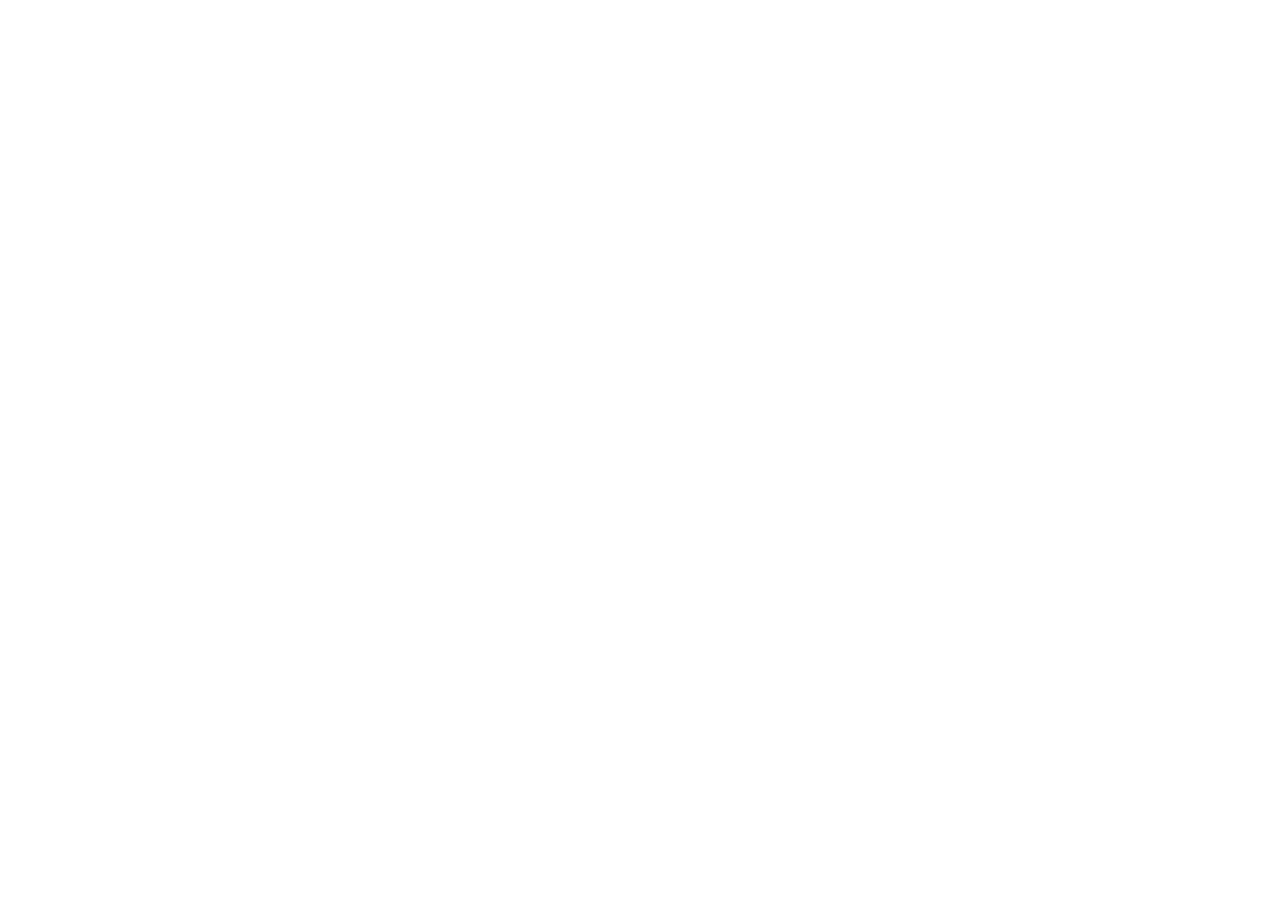
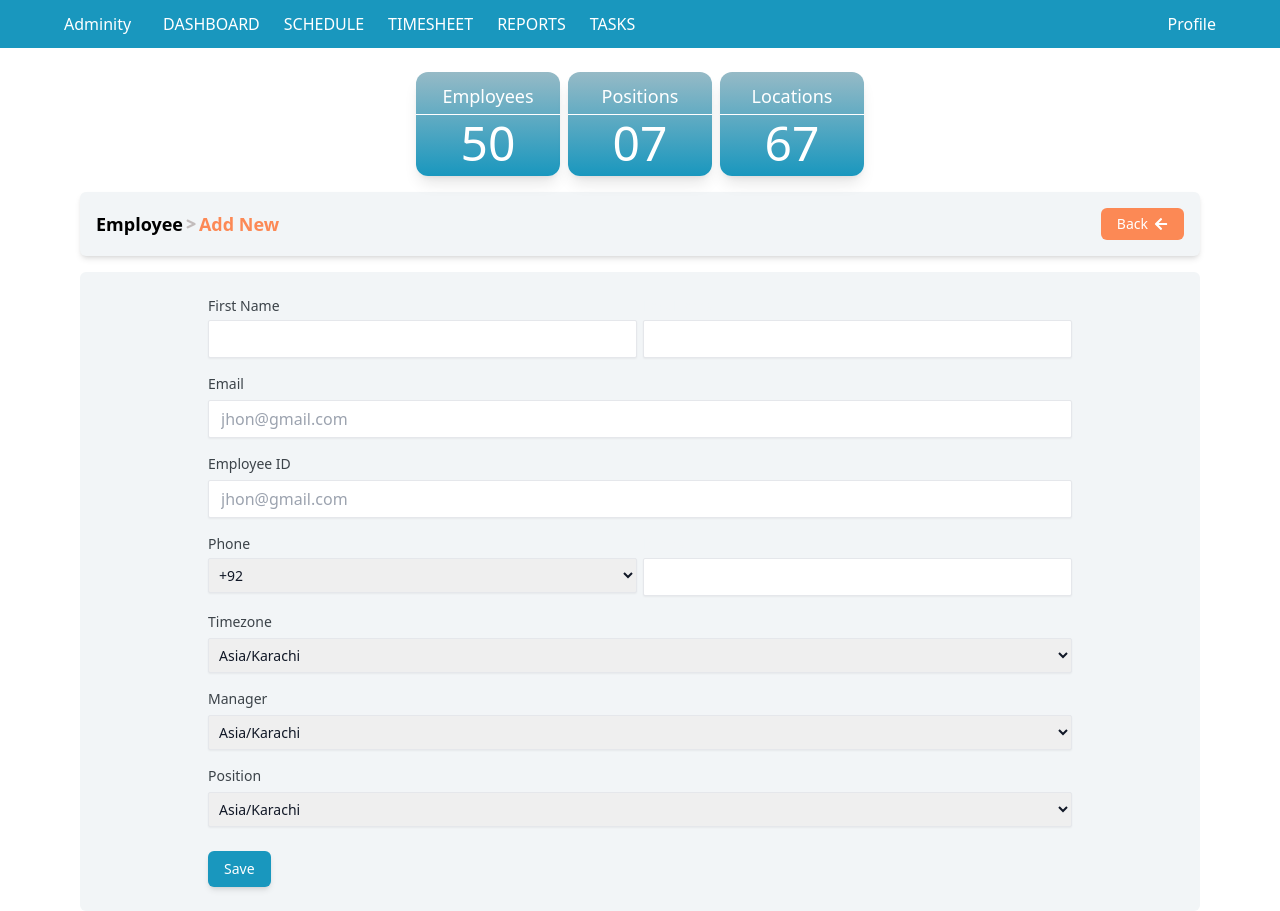
Before and after one commit to maria-anwar/adminity, a React (Create React App) app: page /employees/create in a window 1280 px wide. Before the commit this address had no page. Before the commit the page ends 800 px from the top, so only its background shows below. Built offline with nearby package versions, Linux system fonts and the light colour scheme.

Commit message:
Add employee form done

```diff
--- a/src/components/AddNew.js
+++ b/src/components/AddNew.js
@@ -3,24 +3,21 @@ import { Link } from "react-router-dom";
 import { FaGreaterThan } from 'react-icons/fa';
 import { FaArrowLeft } from 'react-icons/fa';
 //import arrowleft from "../assets/images/arrowleft.png";
-
 //import { FontAwesomeIcon } from "@fortawesome/react-fontawesome";arrowleft
 //import { faGreaterThan } from "@fortawesome/free-solid-svg-icons";
-const AddNew = () => {
+const AddNew = (props) => {
   return (
     <>
-
       <section className="pt-2 xs:pt-3 sm:pt-4">
         <div className=" w-full px-4  py-2 sm:py-3 lg:py-4 flex justify-between items-center  bg-[#F2F5F7] rounded-md shadow-md">
           <div className=" text-black  flex justify-center items-center gap-0.5 text-sm  xs:text-base sm:text-lg lg:font-semibold font-bold xs:font-medium ">
-           <div className="xxs:hidden xs:block">Employee</div>
+           <div className="xxs:hidden xs:block">{props.title}</div>
            <FaGreaterThan className="xxs:hidden xs:block text-[#C2BCBC] text-xs"/>
            <span className="text-[#FC8955]">Add New</span>
           </div>
-
           <div className="flex gap-1.5 items-center bg-[#FC8955] px-2 xs:px-3 sm:px-4 xs:py-1.5 md:py-1.5 rounded-md ">
             <Link
-              to='/'
+              to={props.url}
               className="text-white h-full flex justify-center items-center text xs:text-xs sm:text-sm xl:text-sm xs:font-medium"
             >
               Back
@@ -28,7 +25,6 @@ const AddNew = () => {
             <FaArrowLeft
               className="text-white text-xs sm:text-sm font-medium "
             />
-
           </div>
         </div>
 
--- a/src/components/data-tables/EmployeeTable.js
+++ b/src/components/data-tables/EmployeeTable.js
@@ -114,7 +114,7 @@ const EmployeeTable = () => {
         title={"Employees"}
         count={"50"}
         addbtn={"Add Employee"}
-        url={"/employee/create"}
+        url={"/employees/create"}
       />
       <section className="pt-3 md:pt-4">
         <div className="relative overflow-x-auto shadow-md xxs:rounded-lg">
--- a/src/components/data-tables/LocationTable.js
+++ b/src/components/data-tables/LocationTable.js
@@ -111,7 +111,7 @@ const LocationTable = ()=>{
         title={"Locations"}
         count={"12"}
         addbtn={"Add Location"}
-        url={"/location/create"}
+        url={"/locations/create"}
       />
       <section className="pt-3 md:pt-4">
         <div className="relative overflow-x-auto shadow-md xxs:rounded-lg">
--- a/src/components/data-tables/PositionTable.js
+++ b/src/components/data-tables/PositionTable.js
@@ -109,7 +109,7 @@ const PositionTable = () => {
           title={"Positions"}
           count={"47"}
           addbtn={"Add Position"}
-          url={"/position/create"}
+          url={"/positions/create"}
         />
         <section className="pt-3 md:pt-4">
           <div className="relative overflow-x-auto shadow-md xxs:rounded-lg">
--- a/src/components/inputfields/DropdownField.js
+++ b/src/components/inputfields/DropdownField.js
@@ -3,18 +3,27 @@ import React from "react";
 const DropdownField = (props)=>{
     return(
         <>
-            <div className="col-lg-12 col-md-12 col-sm-12 pb-3">
-                <label className="pb-1 mylabel">{props.title}</label>
-                <select
-                      class="form-select"
-                      aria-label="Default select example"
+            <div className="flex flex-col gap-1 lg:gap-1.5 w-full">
+                  <label
+                    htmlFor="email"
+                    className="text-[#3C4349] text-sm  font-Inter font-medium"
+                  >
+                    {props.title}
+                  </label>
+                  <select
+                      id={props.id}
+                      name={props.name}
+                      value={props.value}
+                      onChange={props.onChange}
+                      className="w-full selection:block p-1.5 text-sm text-gray-900 border rounded-sm shadow-sm focus:ring-blue-500 focus:border-blue-500 dark:bg-gray-700 dark:border-gray-600 dark:placeholder-gray-400 dark:text-white dark:focus:ring-blue-500 dark:focus:border-blue-500"
                     >
-                      <option selected>+92</option>
-                      <option value="1">One</option>
-                      <option value="2">Two</option>
-                      <option value="3">Three</option>
+                      <option selected>Asia/Karachi</option>
+                      <option value="US">UK/London</option>
+                      <option value="CA">US</option>
+                      <option value="FR">UK/London</option>
+                      <option value="DE">UK/London</option>
                     </select>
-              </div>
+                </div>
         </>
     );
 };
--- a/src/components/inputfields/EmailField.js
+++ b/src/components/inputfields/EmailField.js
@@ -1,18 +1,25 @@
 import React from "react";
-import "../css/inputfield.css";
-const   EmailField = ()=>{
+
+const EmailField = (props)=>{
     return(
         <>
-         <div className="col-lg-12 col-md-12 col-sm-12 pb-3">
-                <label className="pb-1 mylabel">Email</label>
-                <input
-                  type="email"
-                  id="name"
-                  name="fname"
-                  placeholder="name@gmail.com"
-                  className="form-control"
-                />
-              </div>
+        <div className="flex flex-col gap-1 lg:gap-1.5 w-full">
+                  <label
+                    htmlFor="email"
+                    className="text-[#3C4349] text-sm  font-Inter font-medium"
+                  >
+                    Email
+                  </label>
+                  <input
+                    className="border  text-gray-700 rounded-sm shadow-sm py-1 lg:py-1.5 px-3 focus:outline-none focus:border-blue-500"
+                    type="email"
+                    name="email"
+                    id="email"
+                    value={props.emailValue}
+                    onChange={props.onChange}
+                    placeholder="jhon@gmail.com"
+                  />
+                </div>
         </>
     );
 };
--- a/src/components/inputfields/NameField.js
+++ b/src/components/inputfields/NameField.js
@@ -1,34 +1,63 @@
 import React from "react";
-import "../css/inputfield.css";
-const   NameField = ()=>{
+
+const   NameField = (props)=>{
     return(
         <>
-            <div className="col-lg-12 col-md-12 col-sm-12 pb-3">
-                <label className="pb-1 mylabel">Name</label>
-                <div className="row">
-                  <div className="col-lg-6 col-md-6 col-sm-6">
+
+            <div className="flex flex-col sm:flex-row gap-1 lg:gap-1.5 w-full">
+              <div className=" sm:w-1/2 flex flex-col gap-1">
+              <label
+                htmlForfor="fname"
+                className="text-[#3C4349] text-sm sm:text-medium font-Inter font-medium"
+              >
+                First Name
+              </label>
               <input
+                  className={`border text-gray-700 rounded-sm shadow-sm py-1 lg:py-1.5 px-3 focus:outline-none focus:border-blue-500 ${props.fnameErrors && "border-red-500 focus:border-red-500"}`}
                   type="text"
-                      id="name"
+                  id="fname"
                   name="fname"
-                      placeholder="First Name"
-                      className="form-control"
+                  value={props.fnamevalue}
+                  onChange={props.onChange}
+                  placeholder="first name"
                 />
+                {props.fnameErrors && (
+                        <div
+                          id="fname"
+                          className="text-red-500"
+                        >
+                          {props.fnameErrors}
                         </div>
-                  <div className="col-lg-6 col-md-6 col-sm-6">
+                      )}
+              </div>
+
+              <div className=" sm:w-1/2 flex flex-col gap-1">
+              <label
+                htmlForfor="fname"
+                className="sm:text-[#F2F5F7] text-[#3C4349] text-sm sm:text-medium font-Inter font-medium"
+              >
+                Last Name
+              </label>
                 <input
+                  className={`border text-gray-700 rounded-sm shadow-sm py-1 lg:py-1.5 px-3 focus:outline-none focus:border-blue-500 ${props.lnameErrors && "border-red-500 focus:border-red-500"}`}
                   type="text"
                   id="lname"
                   name="lname"
-                      placeholder="Last Name"
-                      className="form-control"
+                  value={props.lnamevalue}
+                  onChange={props.onChange}
+                  placeholder="last name"
                 />
+                {props.lnameErrors && (
+                        <div
+                          id="fname"
+                          className="text-red-500"
+                        >
+                          {props.lnameErrors}
+                        </div>
+                      )}
               </div>
             </div>
-              </div>
-
-
         </>
     );
 };
-export default NameField;
+export default NameField
--- a/src/components/inputfields/PhoneField.js
+++ b/src/components/inputfields/PhoneField.js
@@ -1,31 +1,55 @@
 import React from "react";
-import "../css/inputfield.css";
-const   PhoneField = ()=>{
-    return(
+
+const PhoneField = (props) => {
+  return (
     <>
-         <div className="col-lg-12 col-md-12 col-sm-12 pb-3">
-                <label className="pb-1 mylabel">Phone</label>
-                <div className="row">
-                  <div className="col-lg-6 col-md-6 col-sm-6">
+      <div className="flex flex-col sm:flex-row gap-1 lg:gap-1.5 w-full">
+        <div className=" sm:w-1/2 flex flex-col gap-1">
+          <label
+            htmlFor="email"
+            className="text-[#3C4349] text-sm  font-Inter font-medium"
+          >
+            <span className="sm:block xxs:hidden">Phone</span>{" "}
+            <span className="sm:hidden xxs:block">Country Code</span>
+          </label>
           <select
-                      class="form-select"
-                      aria-label="Default select example"
+            id="countryCode"
+            name="countryCode"
+            value={props.codeValue}
+            onChange={props.onChange}
+            className={`w-full block p-1.5 text-sm text-gray-900 border rounded-sm shadow-sm focus:ring-blue-500 focus:border-blue-500 dark:bg-gray-700 dark:border-gray-600 dark:placeholder-gray-400 dark:text-white dark:focus:ring-blue-500 dark:focus:border-blue-500 ${props.codeErrors && "border-red-500 focus:border-red-500"}`}
           >
             <option selected>+92</option>
-                      <option value="1">+55</option>
-                      <option value="2">+44</option>
-                      <option value="3">+71</option>
+            <option value="US">+44</option>
+            <option value="CA">+51</option>
+            <option value="FR">+77</option>
+            <option value="DE">+90</option>
           </select>
         </div>
-                  <div className="col-lg-6 col-md-6 col-sm-6">
+        <div className=" sm:w-1/2 flex flex-col gap-1">
+          <label
+            htmlFor="phone"
+            className="sm:text-[#F2F5F7] text-[#3C4349] text-sm sm:text-medium font-Inter font-medium"
+          >
+            Phone
+          </label>
           <input
+            className= {`border text-gray-700 rounded-sm shadow-sm py-1 lg:py-1.5 px-3 focus:outline-none focus:border-blue-500 ${props.phoneErrors && "border-red-500 focus:border-red-500"}`}
             type="text"
-                      id="lname"
-                      name="lname"
-                      placeholder="Last Name"
-                      className="form-control"
+            id="phone"
+            name="phone"
+            value={props.value}
+            onChange={props.onChange}
+            placeholder=" "
           />
+          {props.phoneErrors && (
+                        <div
+                          id="fname"
+                          className="text-red-500"
+                        >
+                          {props.phoneErrors}
                         </div>
+                      )}
         </div>
       </div>
     </>
--- /dev/null
+++ b/src/components/inputfields/SimpleField.jsx
@@ -0,0 +1,36 @@
+import React from 'react'
+
+const SimpleField = (props) => {
+  return (
+   <>
+    <div className="flex flex-col gap-1 lg:gap-1.5 w-full">
+                  <label
+                    htmlFor="email"
+                    className="text-[#3C4349] text-sm  font-Inter font-medium"
+                  >
+                    {props.title}
+                  </label>
+                  <input
+                    className={`border text-gray-700 rounded-sm shadow-sm py-1 lg:py-1.5 px-3 focus:outline-none focus:border-blue-500 ${props.errors && "border-red-500 focus:border-red-500"}`}
+                    type={props.type}
+                    name={props.name}
+                    id={props.id}
+                    value={props.value}
+                    onChange={props.onChange}
+                    placeholder="jhon@gmail.com"
+                  />
+                  {props.errors && (
+                        <div
+                          id={props.id}
+                          className="text-red-500"
+                        >
+                          {props.errors}
+                        </div>
+                      )}
+                </div>
+
+   </>
+  )
+}
+
+export default SimpleField
--- a/src/routes.js
+++ b/src/routes.js
@@ -37,9 +37,9 @@ const AppRoutes = () => {
                         <Route path="/reports" element={<Reports />}/>
                         <Route path="/tasks" element={<Tasks />}/>
                         <Route path="/position" element={<AddPosition />}/>
-                        <Route path="/employee/create" element={<AddEmployee />}/>
-                        <Route path="/position/create" element={<AddPositionForm />}/>
-                        <Route path="/location/create" element={<AddLocation />}/>
+                        <Route path="/employees/create" element={<AddEmployee />}/>
+                        <Route path="/positions/create" element={<AddPositionForm />}/>
+                        <Route path="/locations/create" element={<AddLocation />}/>
                         <Route path="/positions" element={<PositionTable />}/>
                         <Route path="/locations" element={<LocationTable />}/>
                         <Route path="/profile" element={<UserProfile />}/>
--- a/src/views/AddEmployee.js
+++ b/src/views/AddEmployee.js
@@ -1,15 +1,67 @@
 import React from "react";
+import { useLocation } from "react-router-dom";
 import AddNew from "../components/AddNew";
-import "./css/AddForms.css";
+//import "./css/AddForms.css";
+import { Formik, Form } from "formik";
+import * as Yup from "yup"; //For Validation Schema
 import NameField from "../components/inputfields/NameField";
 import EmailField from "../components/inputfields/EmailField";
 import PhoneField from "../components/inputfields/PhoneField";
 import DropdownField from "../components/inputfields/DropdownField";
+import SimpleField from "../components/inputfields/SimpleField";
 
 const AddEmployee = () => {
+  const location = useLocation();
+  const pathname=location.pathname;
+  const newPath =  pathname.replace(/\/create$/, "");
+  console.log('path is', pathname);
+  console.log('New path is', );
+
+  const initialValues = {
+    fname: " ",
+    lname: " ",
+    email: "",
+    empId: "",
+    phone: "",
+    countryCode: "",
+    timezone: "",
+  };
+  const validationSchema = Yup.object().shape({
+    fname: Yup.string().required("First name is required"),
+    lname: Yup.string().required("Last name is required"),
+    email: Yup.string().email().required("Email is required"),
+    empId: Yup.string().required("Employee Id is required"),
+    phone: Yup.string().required("Phone number is required"),
+    countryCode: Yup.string().required("country code is required"),
+    timezone: Yup.string().required("Timezone is required"),
+    // password: Yup.string().min(8).required("Password is required"),
+  });
+
+  const onSubmit = (values) => {
+    let userData = {
+      lname: values.fname,
+      fname: values.lname,
+      email: values.email,
+      empId: values.empId,
+      phone: values.phone,
+      countryCode: values.countryCode,
+      timezone: values.timezone,
+      manager: values.manager,
+      position: values.position,
+    };
+    console.log(
+      userData.lname,
+      userData.fname,
+      userData.email,
+      userData.phone,
+      userData.countryCode,
+      userData.empId,
+      userData.timezone
+    );
+  };
+
   return (
     <>
-      <AddNew />
       {/* <section className="py-3">
         <div className="form-parent">
           <form className="addform">
@@ -25,6 +77,88 @@ const AddEmployee = () => {
           </form>
         </div>
       </section> */}
+      <section className="xxs:px-3 xs:px-5 md:px-6 lg:px-8 xl:px-12 2xl:px-20">
+        <AddNew title={'Employee'} url={newPath}/>
+        <div className="bg-[#F2F5F7] mt-2 xs:mt-3 md:mt-4 xxs:px-4 xs:px-6 md:px-12 lg:px-16 xl:px-20 2xl:px-32 py-4 md:py-5 lg:py-6 rounded-md">
+          <Formik
+            initialValues={initialValues}
+            validationSchema={validationSchema}
+            onSubmit={onSubmit}
+          >
+            {(props) => (
+              <Form className="flex flex-col gap-4 justify-center ">
+                <NameField
+                  fnamevalue={props.values.fname}
+                  lnamevalue={props.values.lname}
+                  fnameErrors={props.errors.fname}
+                  lnameErrors={props.errors.lname}
+                  onChange={props.handleChange}
+                />
+                <SimpleField
+                  title={"Email"}
+                  value={props.values.email}
+                  onChange={props.handleChange}
+                  errors={props.errors.email}
+                  name={"email"}
+                  id={"email"}
+                  type={"email"}
+                />
+                <SimpleField
+                  title={"Employee ID"}
+                  value={props.values.empId}
+                  onChange={props.handleChange}
+                  errors={props.errors.empId}
+                  name={"empId"}
+                  id={"empId"}
+                  type={"text"}
+                />
+                <PhoneField
+                  value={props.values.phone}
+                  codeValue={props.values.countryCode}
+                  onChange={props.handleChange}
+                  codeErrors={props.errors.countryCode}
+                  phoneErrors={props.errors.phone}
+                />
+                <DropdownField
+                  title={"Timezone"}
+                  value={props.values.timezone}
+                  onChange={props.handleChange}
+                  errors={props.errors.timezone}
+                  name={"timezone"}
+                  id={"timezone"}
+                  type={"text"}
+                />
+                <DropdownField
+                  title={"Manager"}
+                  value={props.values.manager}
+                  onChange={props.handleChange}
+                  errors={props.errors.manager}
+                  name={"manager"}
+                  id={"manager"}
+                  type={"text"}
+                />
+                <DropdownField
+                  title={"Position"}
+                  value={props.values.position}
+                  onChange={props.handleChange}
+                  errors={props.errors.manager}
+                  name={"position"}
+                  id={"position"}
+                  type={"text"}
+                />
+                <button
+                  className="bg-[#1997BE] flex max-w-max mt-2 justify-start text-white text-sm font-medium px-4 py-2 rounded-md shadow-md"
+                  type="submit"
+                >
+                  Save
+                </button>
+
+              </Form>
+            )}
+          </Formik>
+
+        </div>
+      </section>
     </>
   );
 };
--- a/src/views/auth/Login.js
+++ b/src/views/auth/Login.js
@@ -224,7 +224,7 @@ const Login = () => {
                 <Form className="flex flex-col gap-2">
                   <div className="flex flex-col gap-1">
                     <label
-                      htmlForfor="email"
+                      htmlFor="email"
                       className="text-[#3C4349] text-medium font-Inter font-medium"
                     >
                       Email
@@ -250,7 +250,7 @@ const Login = () => {
                   </div>
                   <div className="flex flex-col gap-1 mt-2">
                     <label
-                      htmlForfor="email"
+                      htmlFor="email"
                       className="text-[#3C4349] text-medium font-Inter font-medium"
                     >
                       Password
@@ -264,7 +264,7 @@ const Login = () => {
                       type="password"
                       value={props.values.password}
                       onChange={props.handleChange}
-                      placeholder="******************"
+                      placeholder=""
                     />
                     {props.errors.password && (
                         <div
```
Lines whose indentation alone changed are shown as unchanged.
